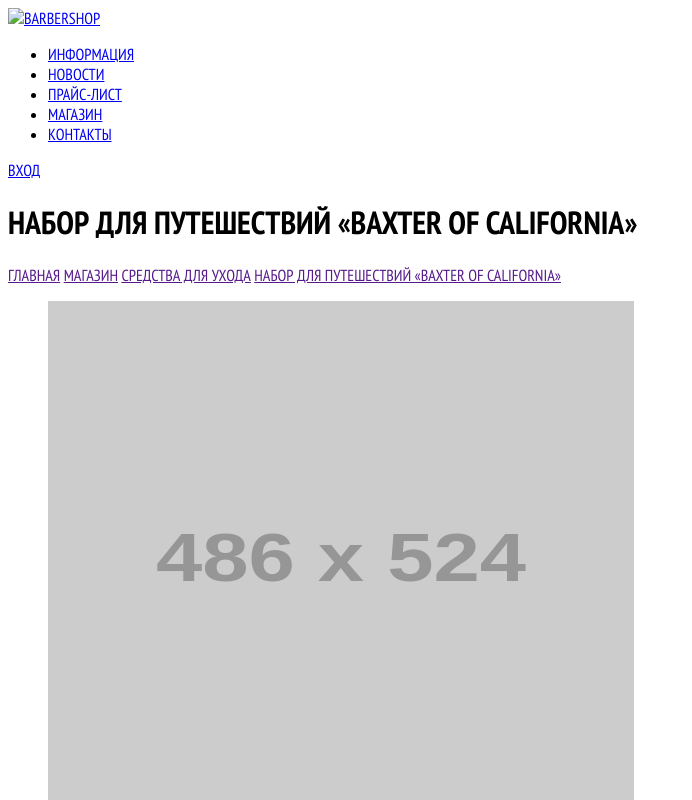
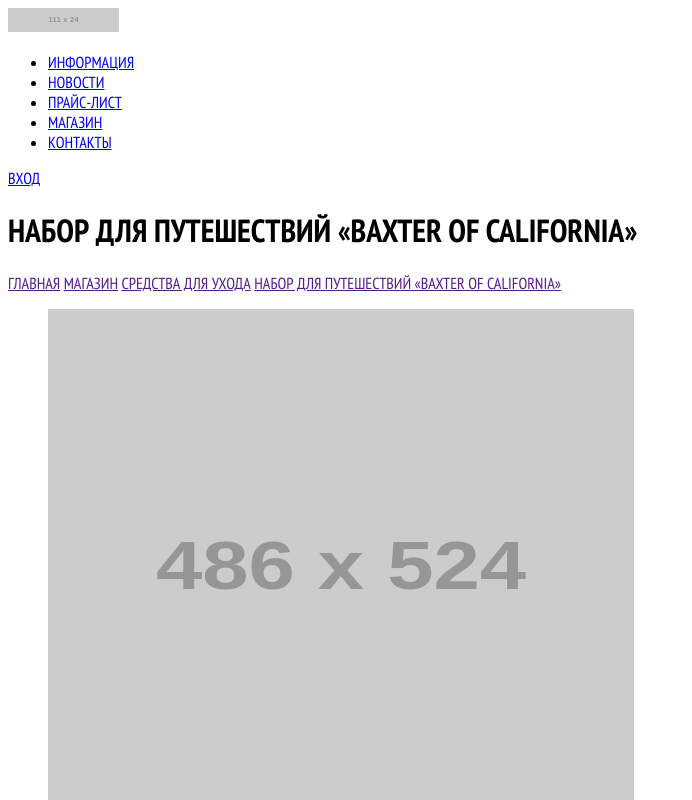
Before and after one commit to BalanarUnity1337/230508-barbershop, a plain HTML site: page catalog-item.html in a window 1280 px wide. Shown: the top 800 px of the page, without its empty margins (0-692 px from the left). Drawn offline with Linux system fonts and the light colour scheme; placeholder pictures from the web are drawn by us.

Commit message:
Brains' lag

```diff
--- a/catalog-item.html
+++ b/catalog-item.html
@@ -10,7 +10,7 @@
     <header class="main-header">
       <div class="container">
         <a class="main-logo" href="index.html" title="Барбершоп «Бородинский»">
-           <img src="img/main-logo.png" alt="Barbershop" width="111" height="24">
+           <img src="http://placehold.it/111x24" alt="Barbershop" width="111" height="24">
         </a>
         <nav class="main-navigation">
           <ul>
```
Also changed, not shown: price-list.html (added, +10 -0 lines).
